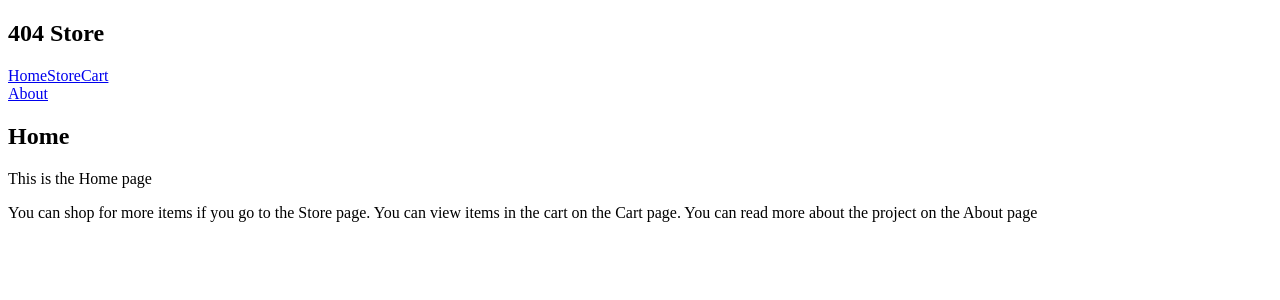
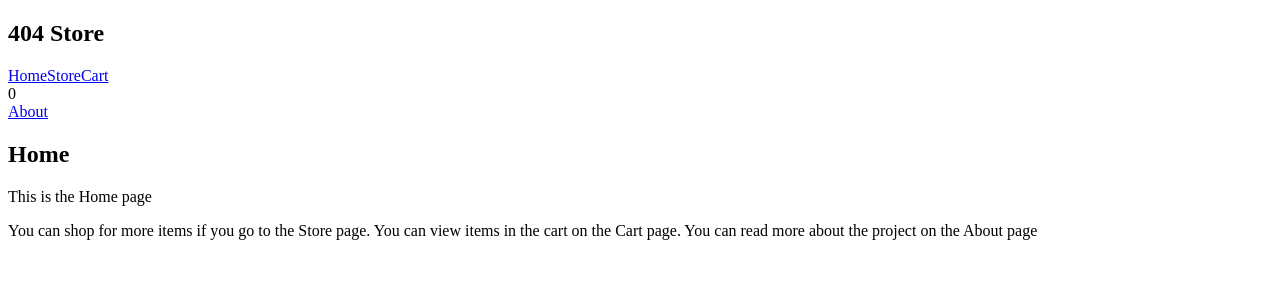
Before and after one commit to verbey/shopping-cart, a React (Vite) app: page / in a window 1280 px wide. Shown: the top 300 px of the page. Built offline with nearby package versions, Linux system fonts and the light colour scheme.

Commit message:
Make Navbar display 0 shopping cart items
This will be changed in the future. After Store component is finished, it will be passed with App's state to count items in the shopping cart

```diff
--- a/src/App.tsx
+++ b/src/App.tsx
@@ -1,10 +1,11 @@
 import Navbar from './components/Navbar';
 import { Outlet } from 'react-router-dom';
+// import { useState } from 'react';
 
 function App() {
 	return (
 		<>
-			<Navbar />
+			<Navbar shoppingCartItems={0} />
 			<Outlet />
 		</>
 	);
```
